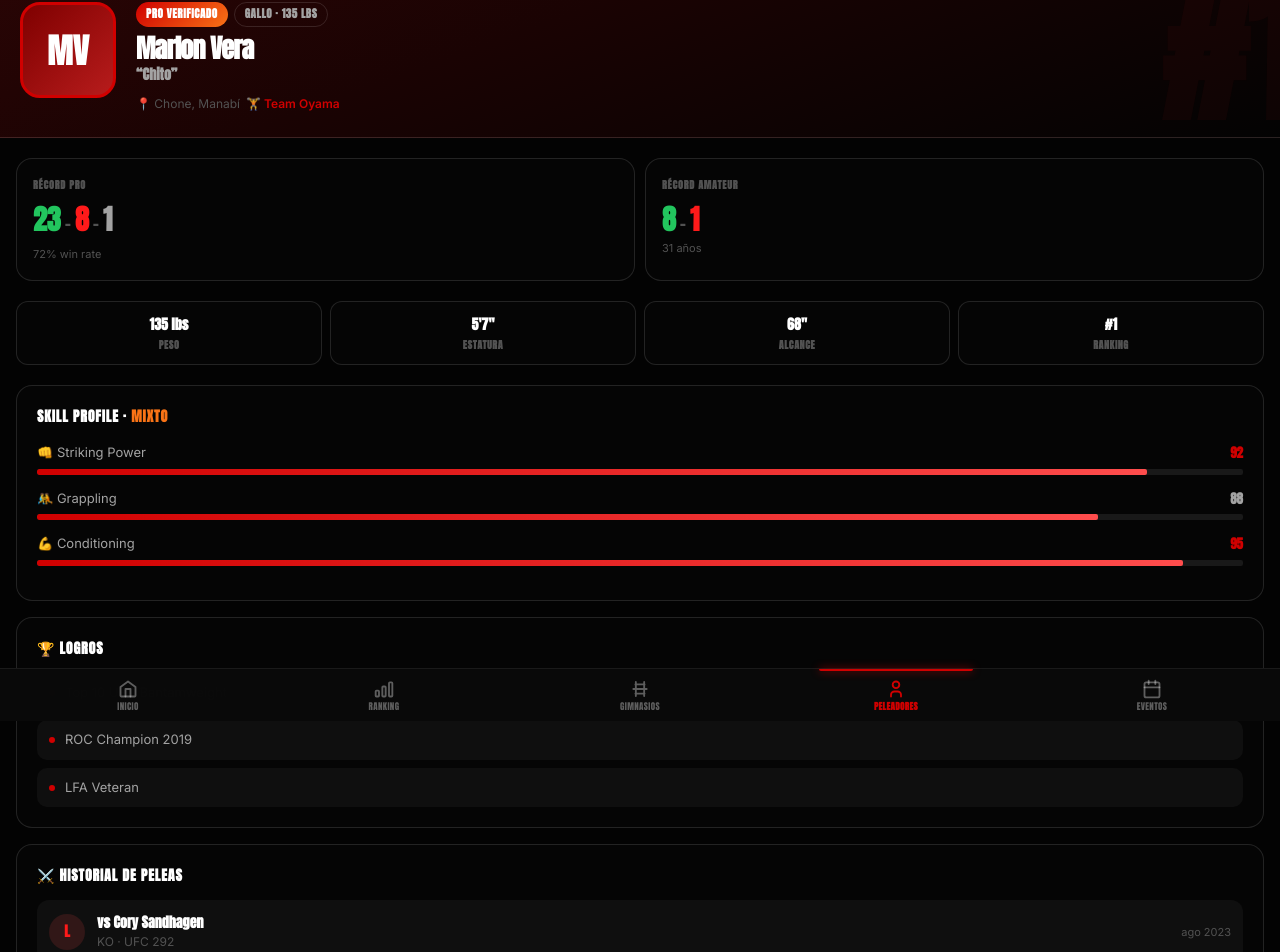
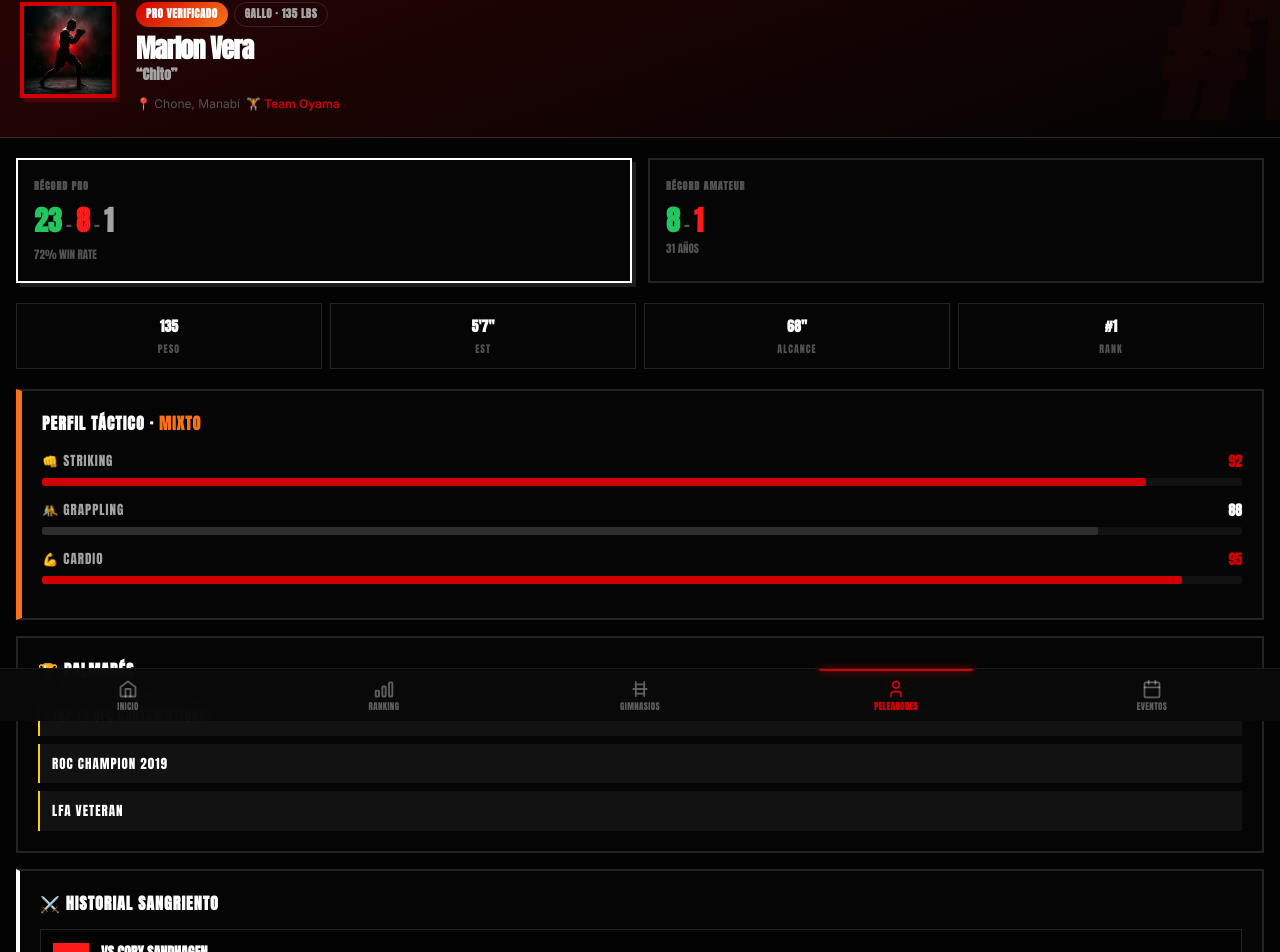
Before and after one commit to marcado993/mm-fight, a Next.js app: page /fighters/f1 in a window 1280 px wide. Shown: the part 79-1031 px from the top of the page. Built offline with nearby package versions, Linux system fonts and the light colour scheme.

Commit message:
style: full brutalist overhaul for fighter and gym detail pages

```diff
--- a/src/app/fighters/[id]/page.tsx
+++ b/src/app/fighters/[id]/page.tsx
@@ -4,6 +4,7 @@ import BottomNav from "@/components/BottomNav";
 import TopBar from "@/components/TopBar";
 import { fighters, getGymById } from "@/lib/data";
 import Link from "next/link";
+import Image from "next/image";
 
 const styleColors: Record<string, string> = {
   Striker: "var(--red-500)", Grappler: "var(--blue-500)", Mixto: "var(--orange-500)",
@@ -42,13 +43,13 @@ export default function FighterDetailPage() {
         <div style={{ display: "flex", gap: 20, alignItems: "flex-start", position: "relative" }}>
           {/* Avatar */}
           <div style={{
-            width: 96, height: 96, borderRadius: 20, flexShrink: 0,
-            background: `linear-gradient(135deg, var(--red-800), var(--red-600))`,
-            display: "flex", alignItems: "center", justifyContent: "center",
-            fontFamily: "var(--font-display)", fontWeight: 900, fontSize: 34, color: "white",
-            border: "3px solid var(--color-primary)"
-          }}>{initials}</div>
-
+            width: 96, height: 96, flexShrink: 0, position: "relative", overflow: "hidden",
+            background: "var(--neutral-900)",
+            border: "4px solid var(--color-primary)",
+            boxShadow: "4px 4px 0px rgba(255,0,0,0.2)"
+          }}>
+            <Image src="/fighter-silhouette.png" alt={fighter.name} fill style={{ objectFit: "cover", objectPosition: "top left" }} />
+          </div>
           <div style={{ flex: 1 }}>
             <div style={{ display: "flex", gap: 6, flexWrap: "wrap", marginBottom: 8 }}>
               <span className={`badge badge-${fighter.level === "Pro" ? "pro" : "amateur"}`}>{fighter.level} Verificado</span>
@@ -81,61 +82,61 @@ export default function FighterDetailPage() {
 
       <main style={{ padding: "20px 16px" }}>
         {/* Record cards */}
-        <div style={{ display: "grid", gridTemplateColumns: "1fr 1fr", gap: 10, marginBottom: 20 }}>
-          <div style={{ padding: "18px 16px", background: "var(--card-bg)", borderRadius: 16, border: "1px solid var(--card-border)" }}>
-            <div style={{ fontSize: 10, fontFamily: "var(--font-display)", fontWeight: 600, textTransform: "uppercase", letterSpacing: "0.08em", color: "var(--color-text-muted)", marginBottom: 6 }}>Récord PRO</div>
+        <div style={{ display: "grid", gridTemplateColumns: "1fr 1fr", gap: 16, marginBottom: 20 }}>
+          <div style={{ padding: "18px 16px", background: "var(--color-surface)", border: "2px solid var(--color-text)", position: "relative", boxShadow: "4px 4px 0px rgba(255,255,255,0.1)" }}>
+            <div style={{ fontSize: 10, fontFamily: "var(--font-display)", fontWeight: 600, textTransform: "uppercase", letterSpacing: "1px", color: "var(--color-text-muted)", marginBottom: 6 }}>Récord PRO</div>
             <div className="record-display" style={{ fontSize: 28, marginBottom: 6 }}>
-              <span className="record-w">{p.w}</span>
+              <span className="record-w" style={{ fontFamily: "var(--font-display)" }}>{p.w}</span>
               <span style={{ color: "var(--color-text-muted)", fontWeight: 400, fontSize: 20 }}>-</span>
-              <span className="record-l">{p.l}</span>
-              {p.d > 0 && <><span style={{ color: "var(--color-text-muted)", fontWeight: 400, fontSize: 20 }}>-</span><span className="record-d">{p.d}</span></>}
+              <span className="record-l" style={{ fontFamily: "var(--font-display)" }}>{p.l}</span>
+              {p.d > 0 && <><span style={{ color: "var(--color-text-muted)", fontWeight: 400, fontSize: 20 }}>-</span><span className="record-d" style={{ fontFamily: "var(--font-display)" }}>{p.d}</span></>}
             </div>
-            <div style={{ fontSize: 11, color: "var(--color-text-muted)" }}>{winRate}% win rate</div>
+            <div style={{ fontSize: 11, color: "var(--color-text-muted)", fontFamily: "var(--font-display)", textTransform: "uppercase" }}>{winRate}% win rate</div>
           </div>
-          <div style={{ padding: "18px 16px", background: "var(--card-bg)", borderRadius: 16, border: "1px solid var(--card-border)" }}>
-            <div style={{ fontSize: 10, fontFamily: "var(--font-display)", fontWeight: 600, textTransform: "uppercase", letterSpacing: "0.08em", color: "var(--color-text-muted)", marginBottom: 6 }}>Récord AMATEUR</div>
+          <div style={{ padding: "18px 16px", background: "var(--color-surface)", border: "2px solid var(--color-border)" }}>
+            <div style={{ fontSize: 10, fontFamily: "var(--font-display)", fontWeight: 600, textTransform: "uppercase", letterSpacing: "1px", color: "var(--color-text-muted)", marginBottom: 6 }}>Récord AMATEUR</div>
             <div className="record-display" style={{ fontSize: 28 }}>
-              <span className="record-w">{a.w}</span>
+              <span className="record-w" style={{ fontFamily: "var(--font-display)" }}>{a.w}</span>
               <span style={{ color: "var(--color-text-muted)", fontWeight: 400, fontSize: 20 }}>-</span>
-              <span className="record-l">{a.l}</span>
-              {a.d > 0 && <><span style={{ color: "var(--color-text-muted)", fontWeight: 400, fontSize: 20 }}>-</span><span className="record-d">{a.d}</span></>}
+              <span className="record-l" style={{ fontFamily: "var(--font-display)" }}>{a.l}</span>
+              {a.d > 0 && <><span style={{ color: "var(--color-text-muted)", fontWeight: 400, fontSize: 20 }}>-</span><span className="record-d" style={{ fontFamily: "var(--font-display)" }}>{a.d}</span></>}
             </div>
-            <div style={{ fontSize: 11, color: "var(--color-text-muted)" }}>{fighter.age} años</div>
+            <div style={{ fontSize: 11, color: "var(--color-text-muted)", fontFamily: "var(--font-display)", textTransform: "uppercase" }}>{fighter.age} años</div>
           </div>
         </div>
 
         {/* Stats grid */}
         <div style={{ display: "grid", gridTemplateColumns: "1fr 1fr 1fr 1fr", gap: 8, marginBottom: 20 }}>
           {[
-            { label: "Peso", value: `${fighter.weightLbs} lbs` },
-            { label: "Estatura", value: fighter.height },
+            { label: "Peso", value: `${fighter.weightLbs}` },
+            { label: "Est", value: fighter.height },
             { label: "Alcance", value: fighter.reach },
-            { label: "Ranking", value: `#${fighter.rank}` },
+            { label: "Rank", value: `#${fighter.rank}` },
           ].map(({ label, value }) => (
-            <div key={label} style={{ padding: "12px 10px", textAlign: "center", background: "var(--card-bg)", borderRadius: 12, border: "1px solid var(--card-border)" }}>
-              <div style={{ fontFamily: "var(--font-display)", fontWeight: 800, fontSize: 14, color: "var(--color-text)", marginBottom: 2 }}>{value}</div>
-              <div style={{ fontSize: 10, color: "var(--color-text-muted)", textTransform: "uppercase", fontFamily: "var(--font-display)", fontWeight: 600, letterSpacing: "0.06em" }}>{label}</div>
+            <div key={label} style={{ padding: "12px 6px", textAlign: "center", background: "var(--neutral-900)", border: "1px solid var(--color-border)" }}>
+              <div style={{ fontFamily: "var(--font-display)", fontWeight: 900, fontSize: 14, color: "white", marginBottom: 4 }}>{value}</div>
+              <div style={{ fontSize: 10, color: "var(--color-text-muted)", textTransform: "uppercase", fontFamily: "var(--font-display)", letterSpacing: "1px" }}>{label}</div>
             </div>
           ))}
         </div>
 
         {/* Skill Profile */}
-        <div style={{ padding: "20px", background: "var(--card-bg)", borderRadius: 16, border: "1px solid var(--card-border)", marginBottom: 16 }}>
-          <div style={{ fontFamily: "var(--font-display)", fontWeight: 800, fontSize: 14, textTransform: "uppercase", letterSpacing: "0.06em", marginBottom: 16 }}>
-            Skill Profile · <span style={{ color: styleColors[fighter.style] }}>{fighter.style}</span>
+        <div style={{ padding: "20px", background: "var(--neutral-900)", border: "2px solid var(--color-border)", borderLeft: `6px solid ${styleColors[fighter.style] || "var(--color-border)"}`, marginBottom: 16 }}>
+          <div style={{ fontFamily: "var(--font-display)", fontWeight: 900, fontSize: 16, textTransform: "uppercase", letterSpacing: "1px", marginBottom: 16 }}>
+            PERFIL TÁCTICO · <span style={{ color: styleColors[fighter.style] || "white" }}>{fighter.style}</span>
           </div>
           {[
-            { label: "Striking Power", value: fighter.strikingPower, icon: "👊" },
+            { label: "Striking", value: fighter.strikingPower, icon: "👊" },
             { label: "Grappling", value: fighter.grappling, icon: "🤼" },
-            { label: "Conditioning", value: fighter.conditioning, icon: "💪" },
+            { label: "Cardio", value: fighter.conditioning, icon: "💪" },
           ].map(({ label, value, icon }) => (
             <div key={label} style={{ marginBottom: 14 }}>
               <div style={{ display: "flex", justifyContent: "space-between", marginBottom: 6 }}>
-                <span style={{ fontSize: 13, color: "var(--color-text-secondary)" }}>{icon} {label}</span>
-                <span style={{ fontFamily: "var(--font-display)", fontWeight: 700, fontSize: 13, color: value >= 90 ? "var(--color-primary)" : "var(--color-text-secondary)" }}>{value}</span>
+                <span style={{ fontSize: 13, color: "var(--color-text-secondary)", fontFamily: "var(--font-display)", textTransform: "uppercase", letterSpacing: "1px" }}>{icon} {label}</span>
+                <span style={{ fontFamily: "var(--font-display)", fontWeight: 900, fontSize: 14, color: value >= 90 ? "var(--color-primary)" : "white" }}>{value}</span>
               </div>
-              <div className="progress-bar" style={{ height: 6 }}>
-                <div className="progress-fill" style={{ width: `${value}%` }} />
+              <div className="progress-bar" style={{ height: 8, background: "rgba(255,255,255,0.05)" }}>
+                <div className="progress-fill" style={{ width: `${value}%`, background: value >= 90 ? "var(--color-primary)" : "var(--color-border)" }} />
               </div>
             </div>
           ))}
@@ -143,13 +144,12 @@ export default function FighterDetailPage() {
 
         {/* Achievements */}
         {fighter.achievements.length > 0 && (
-          <div style={{ padding: "20px", background: "var(--card-bg)", borderRadius: 16, border: "1px solid var(--card-border)", marginBottom: 16 }}>
-            <div style={{ fontFamily: "var(--font-display)", fontWeight: 800, fontSize: 14, textTransform: "uppercase", letterSpacing: "0.06em", marginBottom: 14 }}>🏆 Logros</div>
+          <div style={{ padding: "20px", background: "var(--neutral-900)", border: "2px solid var(--color-border)", marginBottom: 16 }}>
+            <div style={{ fontFamily: "var(--font-display)", fontWeight: 900, fontSize: 16, textTransform: "uppercase", letterSpacing: "1px", marginBottom: 14 }}>🏆 PALMARÉS</div>
             <div style={{ display: "flex", flexDirection: "column", gap: 8 }}>
               {fighter.achievements.map((ach, i) => (
-                <div key={i} style={{ display: "flex", alignItems: "center", gap: 10, padding: "10px 12px", background: "var(--color-surface-raised)", borderRadius: 10 }}>
-                  <div style={{ width: 6, height: 6, borderRadius: "50%", background: "var(--color-primary)", flexShrink: 0 }} />
-                  <span style={{ fontSize: 13, color: "var(--color-text-secondary)" }}>{ach}</span>
+                <div key={i} style={{ display: "flex", alignItems: "center", gap: 10, padding: "10px 12px", background: "rgba(255,255,255,0.05)", borderLeft: "2px solid var(--yellow-500)" }}>
+                  <span style={{ fontSize: 13, color: "white", fontFamily: "var(--font-display)", textTransform: "uppercase", letterSpacing: "1px" }}>{ach}</span>
                 </div>
               ))}
             </div>
@@ -158,24 +158,24 @@ export default function FighterDetailPage() {
 
         {/* Fight history */}
         {fighter.fightHistory.length > 0 && (
-          <div style={{ padding: "20px", background: "var(--card-bg)", borderRadius: 16, border: "1px solid var(--card-border)", marginBottom: 16 }}>
-            <div style={{ fontFamily: "var(--font-display)", fontWeight: 800, fontSize: 14, textTransform: "uppercase", letterSpacing: "0.06em", marginBottom: 14 }}>⚔️ Historial de Peleas</div>
+          <div style={{ padding: "20px", background: "var(--neutral-900)", border: "2px solid var(--color-border)", borderLeft: "4px solid var(--color-text)", marginBottom: 16 }}>
+            <div style={{ fontFamily: "var(--font-display)", fontWeight: 900, fontSize: 16, textTransform: "uppercase", letterSpacing: "1px", marginBottom: 14 }}>⚔️ HISTORIAL SANGRIENTO</div>
             <div style={{ display: "flex", flexDirection: "column", gap: 10 }}>
               {fighter.fightHistory.map((fight, i) => (
-                <div key={i} style={{ display: "flex", alignItems: "center", gap: 12, padding: "12px", background: "var(--color-surface-raised)", borderRadius: 12 }}>
+                <div key={i} style={{ display: "flex", alignItems: "center", gap: 12, padding: "12px", background: "var(--color-bg)", border: "1px solid var(--color-border)" }}>
                   <div style={{
-                    width: 36, height: 36, borderRadius: "50%",
-                    background: fight.result === "W" ? "rgba(34,197,94,0.15)" : fight.result === "L" ? "rgba(239,68,68,0.15)" : "rgba(156,163,175,0.15)",
+                    width: 36, height: 36,
+                    background: fight.result === "W" ? "var(--record-win)" : fight.result === "L" ? "var(--record-loss)" : "var(--record-draw)",
                     display: "flex", alignItems: "center", justifyContent: "center",
                     fontFamily: "var(--font-display)", fontWeight: 900, fontSize: 14,
-                    color: fight.result === "W" ? "var(--record-win)" : fight.result === "L" ? "var(--record-loss)" : "var(--record-draw)",
+                    color: "white",
                     flexShrink: 0
                   }}>{fight.result}</div>
                   <div style={{ flex: 1 }}>
-                    <div style={{ fontFamily: "var(--font-display)", fontWeight: 700, fontSize: 14 }}>vs {fight.opponent}</div>
-                    <div style={{ fontSize: 12, color: "var(--color-text-muted)" }}>{fight.method} · {fight.event}</div>
+                    <div style={{ fontFamily: "var(--font-display)", fontWeight: 900, fontSize: 14, textTransform: "uppercase" }}>VS {fight.opponent}</div>
+                    <div style={{ fontSize: 12, color: "var(--color-text-muted)", fontFamily: "var(--font-body)", textTransform: "uppercase" }}>{fight.method} · {fight.event}</div>
                   </div>
-                  <div style={{ fontSize: 11, color: "var(--color-text-muted)", textAlign: "right" }}>
+                  <div style={{ fontSize: 11, color: "var(--color-text-muted)", textAlign: "right", fontFamily: "var(--font-display)", textTransform: "uppercase", letterSpacing: "1px" }}>
                     {new Date(fight.date).toLocaleDateString("es-EC", { month: "short", year: "numeric" })}
                   </div>
                 </div>
```
Also changed, not shown: src/app/gyms/[id]/page.tsx (+23 -23 lines).
